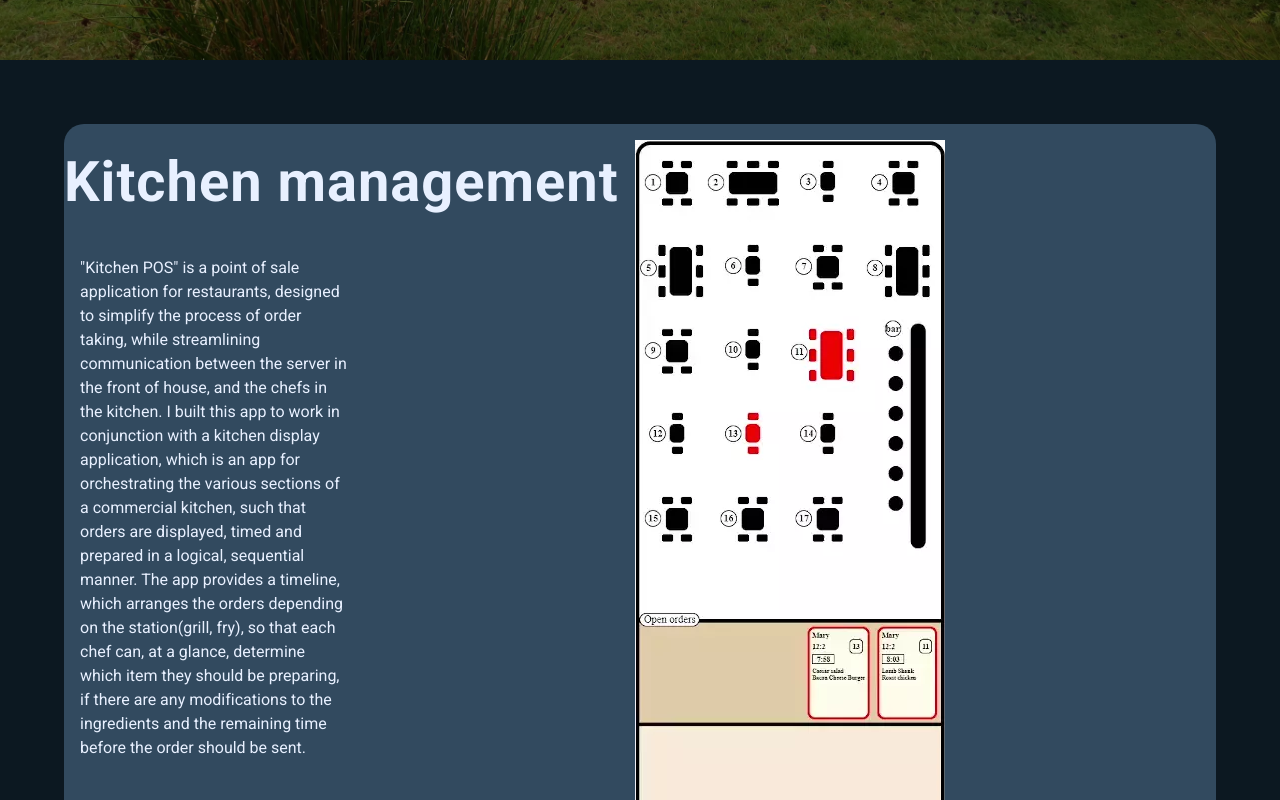
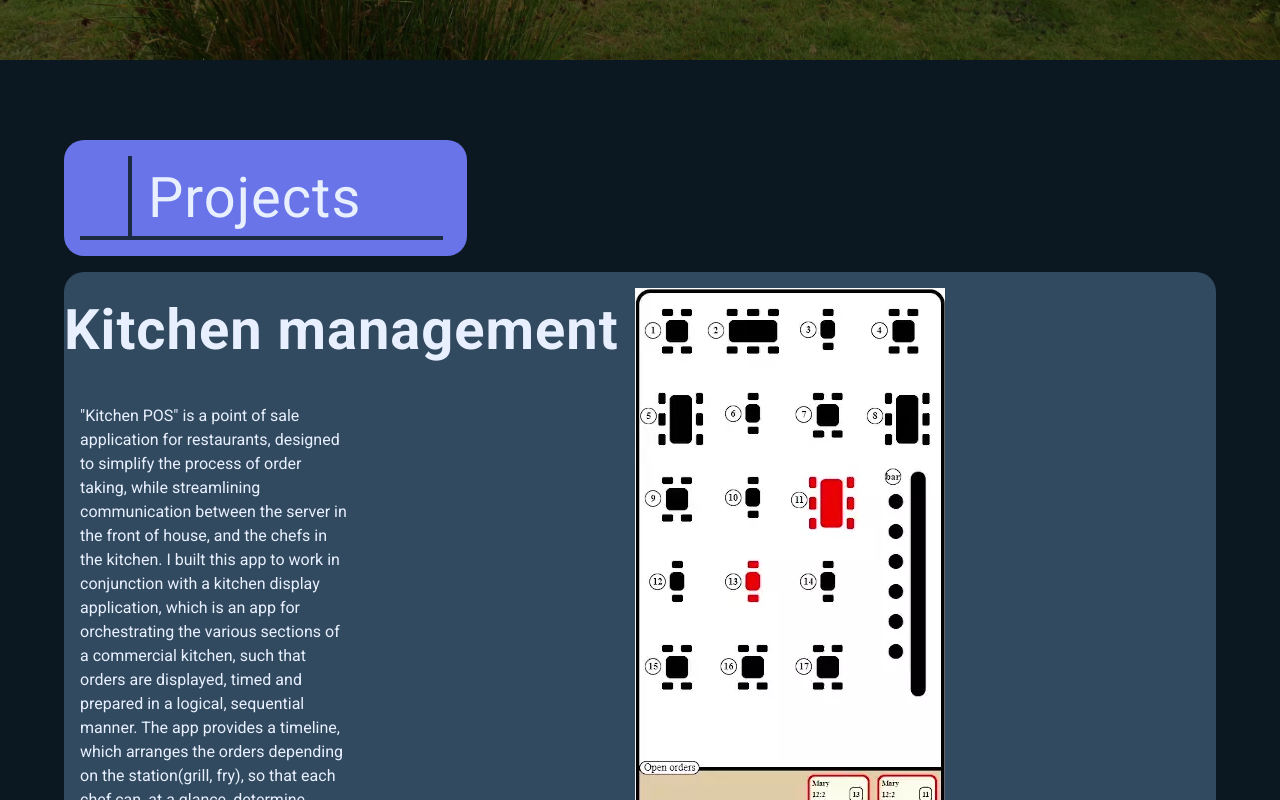
Before and after one commit to John-Paul-Larkin/portfolioVer2, a React (Vite) app: page / in a window 1280 px wide. Shown: the part 740-1540 px from the top of the page. Built offline with nearby package versions, Linux system fonts and the light colour scheme.

Commit message:
added eslint

```diff
--- a/package.json
+++ b/package.json
@@ -17,7 +17,11 @@
   "devDependencies": {
     "@types/react": "^18.0.27",
     "@types/react-dom": "^18.0.10",
+    "@typescript-eslint/eslint-plugin": "^5.55.0",
+    "@typescript-eslint/parser": "^5.55.0",
     "@vitejs/plugin-react-swc": "^3.0.0",
+    "eslint": "^8.36.0",
+    "eslint-plugin-react": "^7.32.2",
     "typescript": "^4.9.3",
     "vite": "^4.1.0"
   }
--- a/src/Components/ContactForm/ContactForm.css
+++ b/src/Components/ContactForm/ContactForm.css
@@ -19,7 +19,7 @@
   flex-direction: column;
 }
 
-.contact h2 {
+.contact h3 {
   margin-top: 3rem;
   font-size: 3.5rem;
   text-align: center;
--- a/src/Components/Projects/Projects.css
+++ b/src/Components/Projects/Projects.css
@@ -13,7 +13,7 @@
   border-radius: 20px;
 }
 
-.projects h2 {
+.projects h3 {
   font-size: 3.5rem;
   text-align: center;
   font-weight: bold;
--- a/src/Components/Projects/Projects.tsx
+++ b/src/Components/Projects/Projects.tsx
@@ -1,17 +1,19 @@
 import YouTube from "react-youtube";
-import floorPlan from "../../Assets/Images/FloorPlan.jpg";
-import kitchenDisplay from "../../Assets/Images/KitchenDisplay.jpg";
-import posImage from "../../Assets/Images/KitchenPOS.jpg";
+// import floorPlan from "../../Assets/Images/FloorPlan.jpg";
+// import kitchenDisplay from "../../Assets/Images/KitchenDisplay.jpg";
+// import posImage from "../../Assets/Images/KitchenPOS.jpg";
 import posMove from "../../Assets/Images/PosMove.webp";
+import SectionHeading from "../SectionHeading/SectionHeading";
 import "./Projects.css";
 
 export default function Projects() {
   return (
     <section className="projects">
+      <SectionHeading heading='Projects'/>
       <div className="container">
         <div className="project1">
           <div className="project1-description">
-            <h2>Kitchen management</h2>
+            <h3>Kitchen management</h3>
             <p>
               "Kitchen POS" is a point of sale application for restaurants, designed to simplify the process of order taking, while streamlining
               communication between the server in the front of house, and the chefs in the kitchen. I built this app to work in conjunction with a
--- /dev/null
+++ b/src/Components/SectionHeading/SectionHeading.css
@@ -0,0 +1,37 @@
+.section-heading {
+  /* margin-bottom: 3rem; */
+  margin: 0 auto;
+  max-width: var(--max-width);
+  width: 90%;
+}
+
+.section-heading h2 {
+  font-size: 3.5rem;
+  text-align: left;
+  font-weight: 500;
+  letter-spacing: 1px;
+  color: var(--clr-seven);
+  background-color: var(--clr-four);
+  display: inline-block;
+  width: 35%;
+  padding: 1rem;
+  margin: 1rem 0;
+  border-radius: 20px;
+  position: relative;
+}
+
+.section-heading h2 span {
+  position: relative;
+  left: 3rem;
+  border-left: 4px solid var(--clr-two);
+  padding-left: 1rem;
+  display: inline-block;
+}
+
+.section-heading h2:before {
+  content: "";
+  border: 2px solid var(--clr-two);
+  position: absolute;
+  width: 90%;
+  top: 6rem;
+}
--- /dev/null
+++ b/src/Components/SectionHeading/SectionHeading.tsx
@@ -0,0 +1,31 @@
+import { easeIn, easeOut, motion, useAnimation, useInView } from "framer-motion";
+import { useEffect, useRef } from "react";
+import "./SectionHeading.css";
+
+export default function SectionHeading({ heading }: { heading: string }) {
+  const controls = useAnimation();
+  const animateRef = useRef(null);
+  const isInView = useInView(animateRef);
+
+  const animation = {
+    initial: { opacity: 0, y: 10 },
+    animate: { opacity: 1, y: 0, transition: { delay: 0.4, duration: 0.25, ease: "easeOut" } },
+  };
+
+  useEffect(() => {
+    if (isInView) {
+      controls.start(animation.animate);
+    } else {
+      controls.start(animation.initial);
+    }
+  }, );
+
+//   [controls,isInView]
+  return (
+    <div className="section-heading">
+      <h2>
+        <motion.span ref={animateRef}>{heading}</motion.span>
+      </h2>
+    </div>
+  );
+}
```
Also changed, not shown: .eslintrc.json (added), 1 other file (tests, documents, lock files or other folders).
